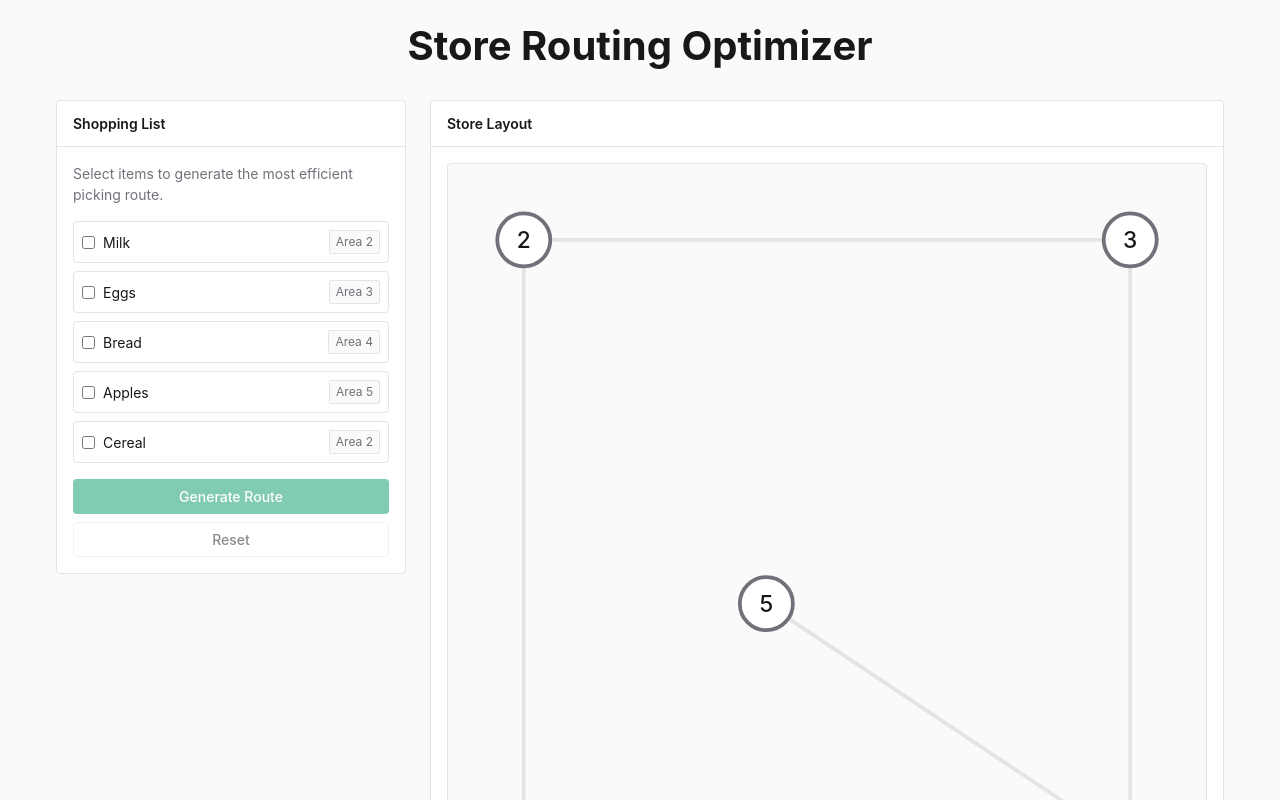
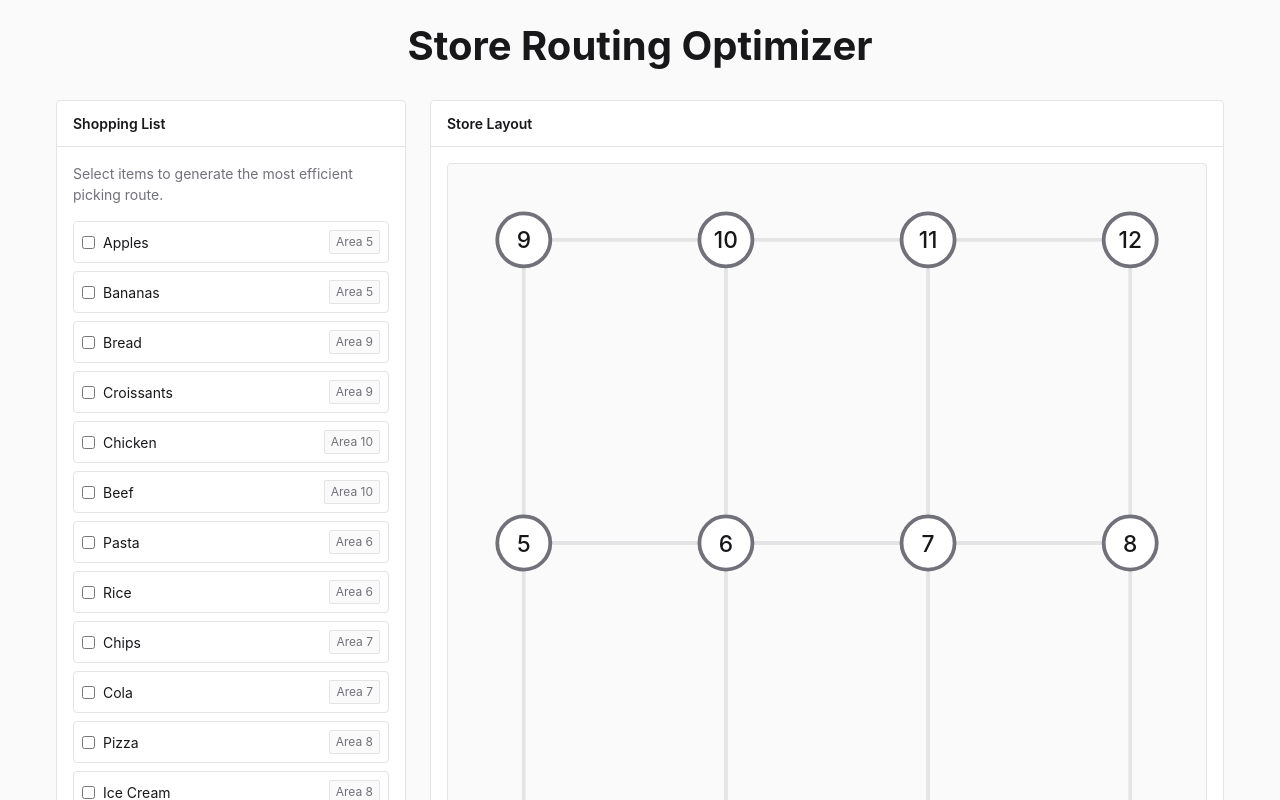
Before and after one commit to OierAbrisqueta/supermarket-routing-optimizer, a React app in the folder frontend/: page / in a window 1280 px wide. Shown: the top 800 px of the page. Built offline with nearby package versions, Linux system fonts and the light colour scheme; the HTML template or start-up script is replaced by a standard one.

Commit message:
More realistic store layout

```diff
--- a/frontend/src/pages/RoutingPage/RoutingPage.jsx
+++ b/frontend/src/pages/RoutingPage/RoutingPage.jsx
@@ -7,26 +7,54 @@ import { StoreMap } from '../../components/StoreMap/StoreMap';
 
 const STORE_NODES = [
   { id: 1, x: 0.0, y: 0.0 },
-  { id: 2, x: 0.0, y: 5.0 },
-  { id: 3, x: 5.0, y: 5.0 },
-  { id: 4, x: 5.0, y: 0.0 },
-  { id: 5, x: 2.0, y: 2.0 }
+  { id: 2, x: 4.0, y: 0.0 },
+  { id: 3, x: 8.0, y: 0.0 },
+  { id: 4, x: 12.0, y: 0.0 },
+  { id: 5, x: 0.0, y: 4.0 },
+  { id: 6, x: 4.0, y: 4.0 },
+  { id: 7, x: 8.0, y: 4.0 },
+  { id: 8, x: 12.0, y: 4.0 },
+  { id: 9, x: 0.0, y: 8.0 },
+  { id: 10, x: 4.0, y: 8.0 },
+  { id: 11, x: 8.0, y: 8.0 },
+  { id: 12, x: 12.0, y: 8.0 }
 ];
 
 const STORE_EDGES = [
   { node1_id: 1, node2_id: 2 },
   { node1_id: 2, node2_id: 3 },
   { node1_id: 3, node2_id: 4 },
-  { node1_id: 4, node2_id: 5 },
-  { node1_id: 1, node2_id: 4 }
+  { node1_id: 5, node2_id: 6 },
+  { node1_id: 6, node2_id: 7 },
+  { node1_id: 7, node2_id: 8 },
+  { node1_id: 9, node2_id: 10 },
+  { node1_id: 10, node2_id: 11 },
+  { node1_id: 11, node2_id: 12 },
+  { node1_id: 1, node2_id: 5 },
+  { node1_id: 5, node2_id: 9 },
+  { node1_id: 2, node2_id: 6 },
+  { node1_id: 6, node2_id: 10 },
+  { node1_id: 3, node2_id: 7 },
+  { node1_id: 7, node2_id: 11 },
+  { node1_id: 4, node2_id: 8 },
+  { node1_id: 8, node2_id: 12 }
 ];
 
 const MOCK_PRODUCTS = [
-  { id: 1, name: 'Milk', node_id: 2 },
-  { id: 2, name: 'Eggs', node_id: 3 },
-  { id: 3, name: 'Bread', node_id: 4 },
-  { id: 4, name: 'Apples', node_id: 5 },
-  { id: 5, name: 'Cereal', node_id: 2 },
+  { id: 1, name: 'Apples', node_id: 5 },
+  { id: 2, name: 'Bananas', node_id: 5 },
+  { id: 3, name: 'Bread', node_id: 9 },
+  { id: 4, name: 'Croissants', node_id: 9 },
+  { id: 5, name: 'Chicken', node_id: 10 },
+  { id: 6, name: 'Beef', node_id: 10 },
+  { id: 7, name: 'Pasta', node_id: 6 },
+  { id: 8, name: 'Rice', node_id: 6 },
+  { id: 9, name: 'Chips', node_id: 7 },
+  { id: 10, name: 'Cola', node_id: 7 },
+  { id: 11, name: 'Pizza', node_id: 8 },
+  { id: 12, name: 'Ice Cream', node_id: 8 },
+  { id: 13, name: 'Milk', node_id: 12 },
+  { id: 14, name: 'Cheese', node_id: 12 }
 ];
 
 export const RoutingPage = () => {
```
Also changed, not shown: 1 other file (tests, documents, lock files or other folders).
